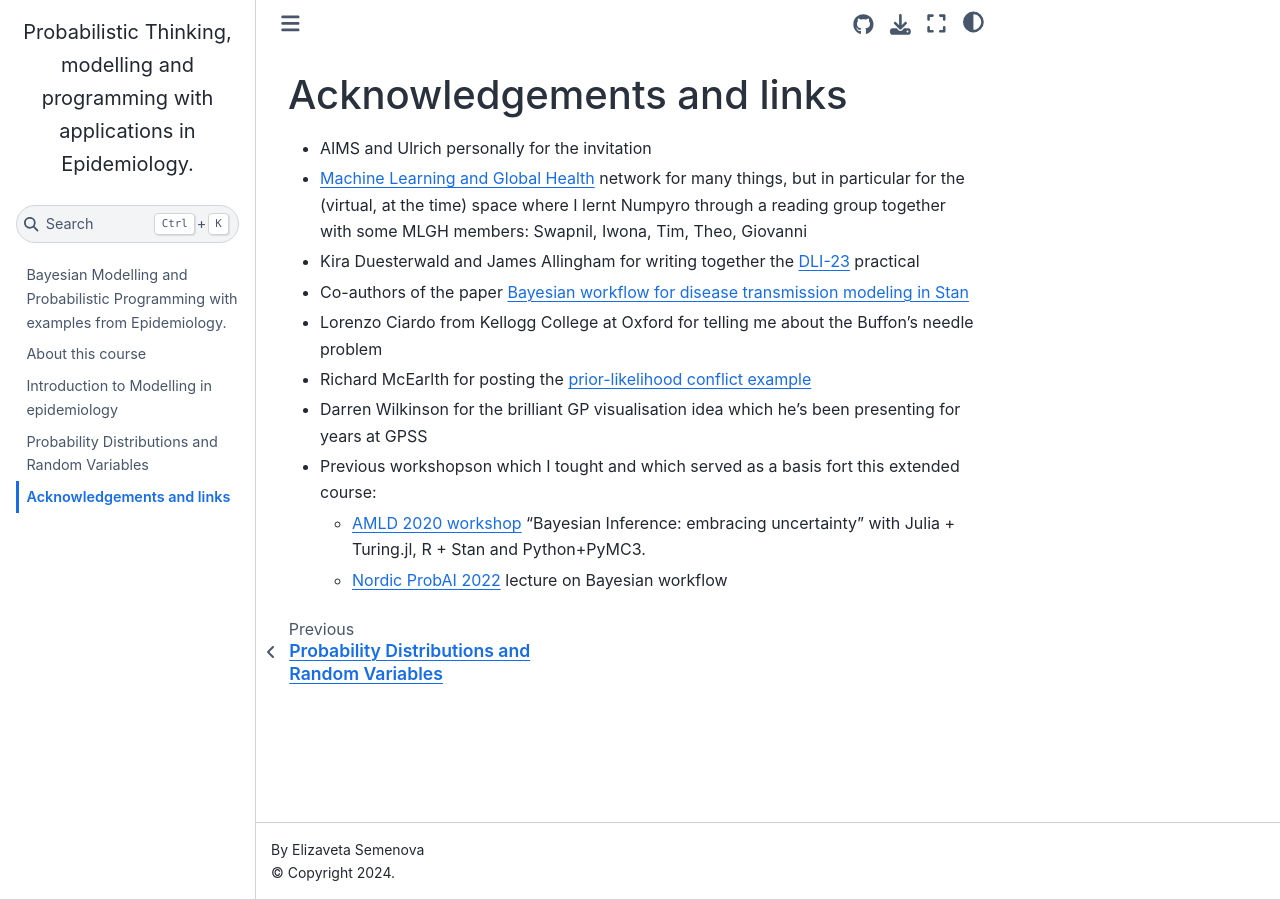
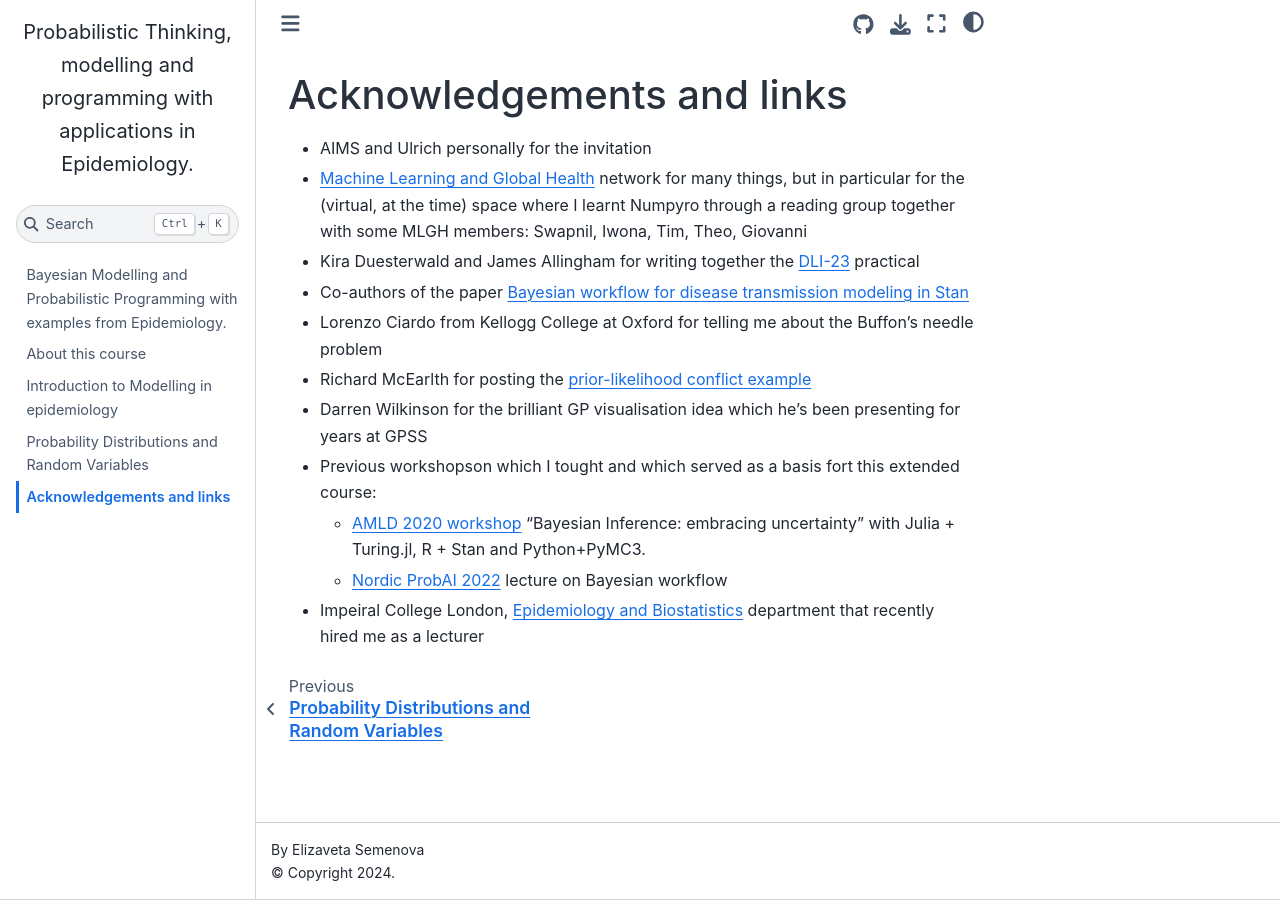
Before and after one commit to elizavetasemenova/prob-epi, a Jupyter Book: the page built from 999_acknowledgements.md, in a window 1280 px wide. Built offline with Jupyter Book 1.0.4 settings and Sphinx 7.4.7 and the Sphinx Book theme 1.1.4, drawn with Linux system fonts in a browser that asks for light colours.

Commit message:
update acknowledgements

```diff
--- a/999_acknowledgements.md
+++ b/999_acknowledgements.md
@@ -1,7 +1,7 @@
 # Acknowledgements and links
 
 - AIMS and Ulrich personally for the invitation
-- [Machine Learning and Global Health](mlgh.net/people) network for many things, but in  particular for the (virtual, at the time) space where I lernt Numpyro through a reading group together with some MLGH members: Swapnil, Iwona, Tim, Theo, Giovanni
+- [Machine Learning and Global Health](mlgh.net/people) network for many things, but in  particular for the (virtual, at the time) space where I learnt Numpyro through a reading group together with some MLGH members: Swapnil, Iwona, Tim, Theo, Giovanni
 - Kira Duesterwald and James Allingham for writing together the [DLI-23](https://github.com/deep-learning-indaba/indaba-pracs-2023) practical
 - Co-authors of the paper [Bayesian workflow for disease transmission modeling in Stan](https://onlinelibrary.wiley.com/doi/abs/10.1002/sim.9164)
 - Lorenzo Ciardo from Kellogg College at Oxford for telling me about the Buffon's needle problem
@@ -10,3 +10,4 @@
 - Previous workshopson which I tought and which served as a basis fort this extended course:
     - [AMLD 2020 workshop](https://github.com/elizavetasemenova/EmbracingUncertainty) "Bayesian Inference: embracing uncertainty" with Julia + Turing.jl, R + Stan and Python+PyMC3.
     - [Nordic ProbAI 2022](https://probabilistic.ai/) lecture on Bayesian workflow
+- Impeiral College London, [Epidemiology and Biostatistics](https://www.imperial.ac.uk/school-public-health/epidemiology-and-biostatistics/) department that recently hired me as a lecturer
```
